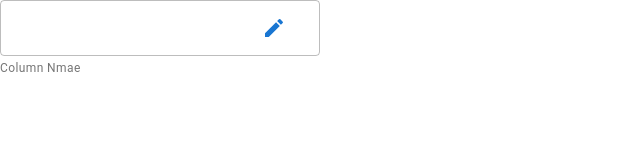
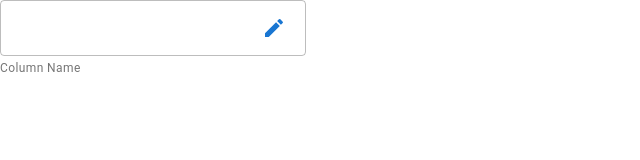
Before and after one commit to yhan0704/typescripmovieql, a React (Create React App) app: page / in a window 1280 px wide. Shown: the top 160 px of the page, without its empty margins (0-640 px from the left). Built offline with nearby package versions, Linux system fonts and the light colour scheme.

Commit message:
edit and show text successfully when refresh the page

```diff
--- a/src/components/EditTextField.tsx
+++ b/src/components/EditTextField.tsx
@@ -1,37 +1,53 @@
 import { Button } from "@mui/material";
 import React, { useEffect, useRef, useState } from "react";
-// import TextField from "@material-ui/core/TextField";
 import EditIcon from "@material-ui/icons/Edit";
-// import CheckIcon from "@material-ui/icons/Check";
-import OutlinedInput from '@mui/material/OutlinedInput';
+import OutlinedInput from "@mui/material/OutlinedInput";
 
 import {
   FormControl,
   FormHelperText,
   Grid,
-  Input,
   InputAdornment,
 } from "@material-ui/core";
-import { makeStyles } from "@material-ui/styles";
-import { gql, useMutation } from "@apollo/client";
+import { gql, useMutation, useQuery } from "@apollo/client";
 
 const CREATE_PRODUCT = gql`
-  mutation AddProduct($name: String!) {
-    addProduct(name: $name) {
+  mutation ($input: addProductInput!) {
+    addProduct(input: $input) {
+      id
+      name
+    }
+  }
+`;
+
+const GET_PRODUCT = gql`
+  query products {
+    products {
+      id
       name
     }
   }
 `;
 
 const EditTextField = () => {
+  const { loading, data } = useQuery(GET_PRODUCT);
+
+  console.log(data && data.products[0].name)
   const [inputText, setInputText] = useState<string>("");
   const [disabled, setDisabled] = useState<boolean>(true);
 
-  const [AddProduct, { data, loading, error }] = useMutation(CREATE_PRODUCT, {
+  const [AddProduct, { data: data1 }] = useMutation(CREATE_PRODUCT, {
     variables: {
-      name: inputText,
+      input: {
+        id: 1,
+        name: inputText,
+      },
     },
   });
+
+  useEffect(()=>{
+    setInputText(data && data.products[0].name)
+  },[data && data.products[0].name])
 
   const inputRef = useRef<HTMLInputElement>();
 
@@ -42,14 +58,8 @@ const EditTextField = () => {
   useEffect(() => {
     if (!disabled) {
       inputRef.current?.focus();
-      setInputText("");
     }
   }, [inputRef.current, disabled]);
-
-
-  useEffect(() => {
-    AddProduct();
-  }, [inputText]);
 
   return (
     <Grid container>
@@ -57,23 +67,31 @@ const EditTextField = () => {
         <FormControl>
           <OutlinedInput
             id="standard-adornment-weight"
-            value={inputText}
+            style={{ padding: "0" }}
+            // placeholder={data && data.products[0].name}
+            // defaultValue={inputText}
+            value={inputText || ""}
             onChange={(e: any) => {
               setInputText(e.target.value);
-              AddProduct();
             }}
             disabled={disabled}
             inputRef={setTextInputRef}
             endAdornment={
               <InputAdornment position="end">
-                <Button onClick={() => {AddProduct(); setDisabled(!disabled)}}>
+                <Button
+                  onClick={() => {
+                    AddProduct();
+                    setDisabled(!disabled);
+                  }}
+                  style={{ padding: "15px 0" }}
+                >
                   <EditIcon />
                 </Button>
               </InputAdornment>
             }
           />
           <FormHelperText id="standard-weight-helper-text">
-            Column Nmae
+            Column Name
           </FormHelperText>
         </FormControl>
       </Grid>
@@ -94,8 +112,7 @@ export default EditTextField;
 //   inputRef.current = element;
 // };
 
-{
-  /* <TextField
+/* <TextField
           label="Column Name"
           value={inputText}
           onChange={(e: any) => setInputText(e.target.value)}
@@ -109,4 +126,3 @@ export default EditTextField;
       </Grid>
       <Grid item>
          */
-}
```
